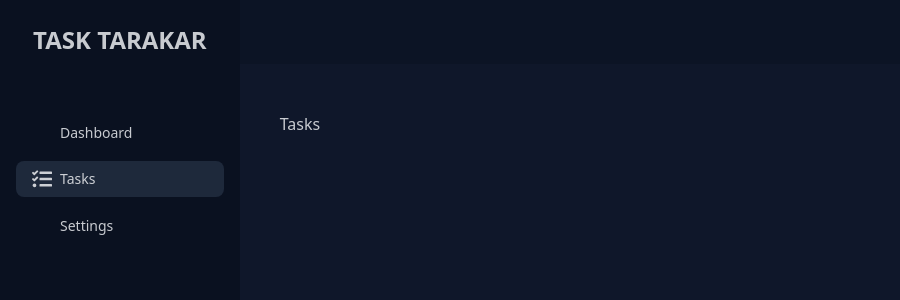
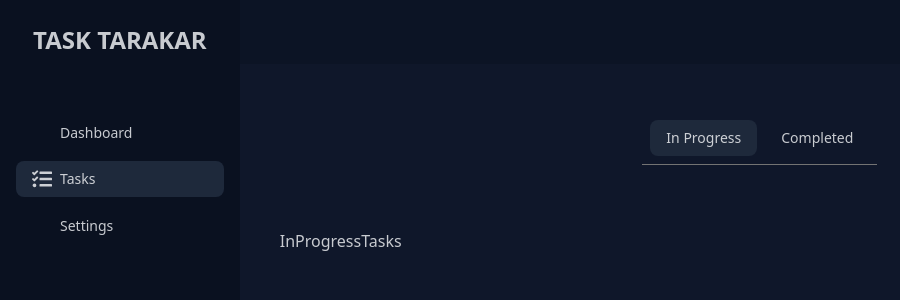
Before and after one commit to itzAmka/Task-Tarakar, a React (Vite) app: page /tasks in a window 1280 px wide. Shown: the top 300 px of the page, without its empty margins (0-900 px from the left). Built offline with nearby package versions, Linux system fonts and the light colour scheme; no server answers; sample sign-in values are in the browser's storage; some icons are missing.

Commit message:
create `in-progress-tasks` and `completed-tasks` pages

```diff
--- a/src/pages/tasks.tsx
+++ /dev/null
@@ -1,5 +0,0 @@
-const Tasks = () => {
-  return <div>Tasks</div>
-}
-
-export default Tasks
--- /dev/null
+++ b/src/pages/tasks/completed-tasks.tsx
@@ -0,0 +1,4 @@
+const CompletedTasks = () => {
+  return <div>CompletedTasks</div>
+}
+export default CompletedTasks
--- /dev/null
+++ b/src/pages/tasks/in-progress-tasks.tsx
@@ -0,0 +1,5 @@
+const InProgressTasks = () => {
+  return <div>InProgressTasks</div>
+}
+
+export default InProgressTasks
--- /dev/null
+++ b/src/pages/tasks/tasks.tsx
@@ -0,0 +1,13 @@
+import { Outlet } from 'react-router-dom'
+import { TasksNav } from '@components/tasks'
+
+const Tasks = () => {
+  return (
+    <div className='flex flex-col gap-16'>
+      <TasksNav />
+      <Outlet />
+    </div>
+  )
+}
+
+export default Tasks
```
Also changed, not shown: src/App.tsx (+13 -1 lines).
